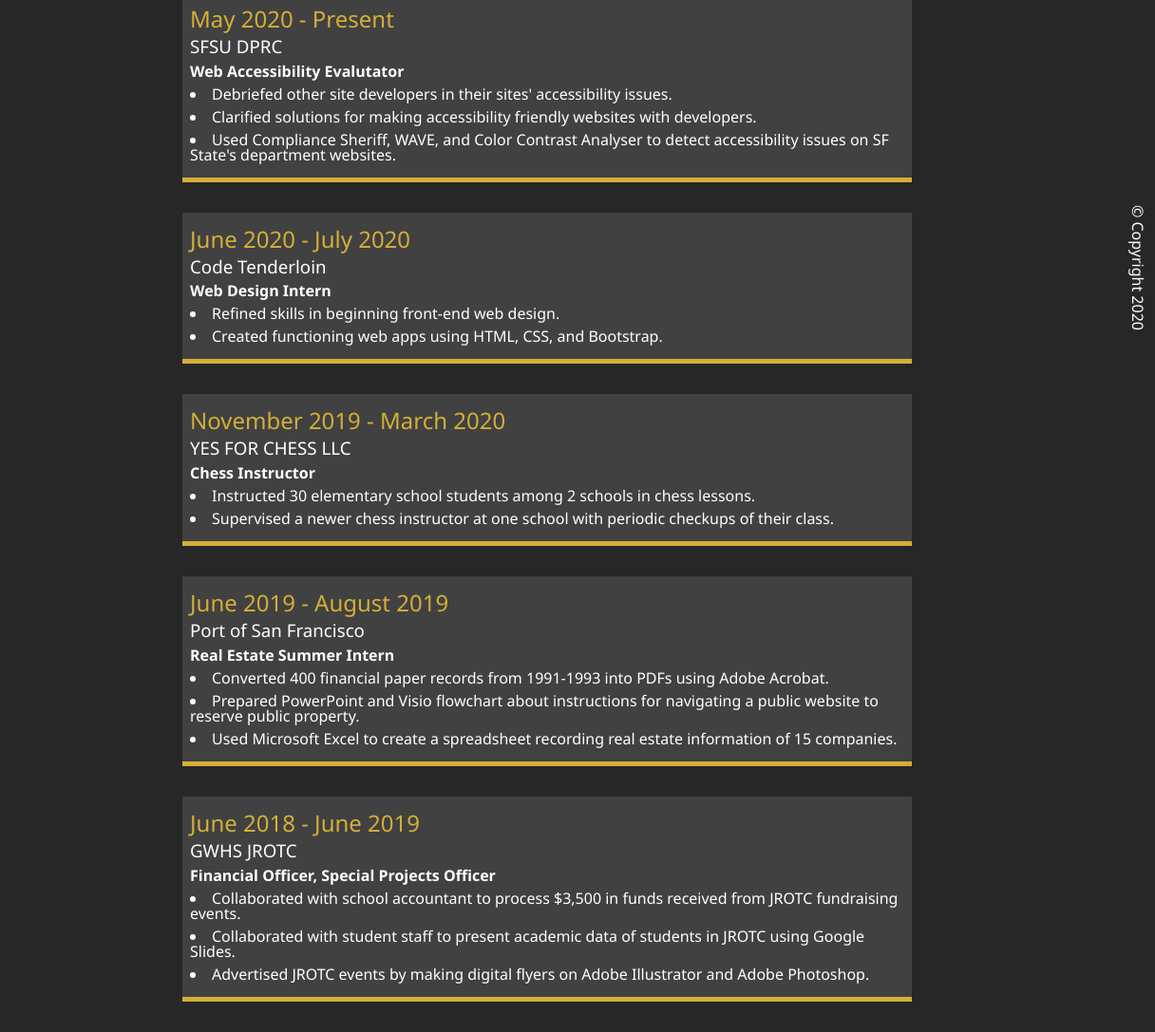
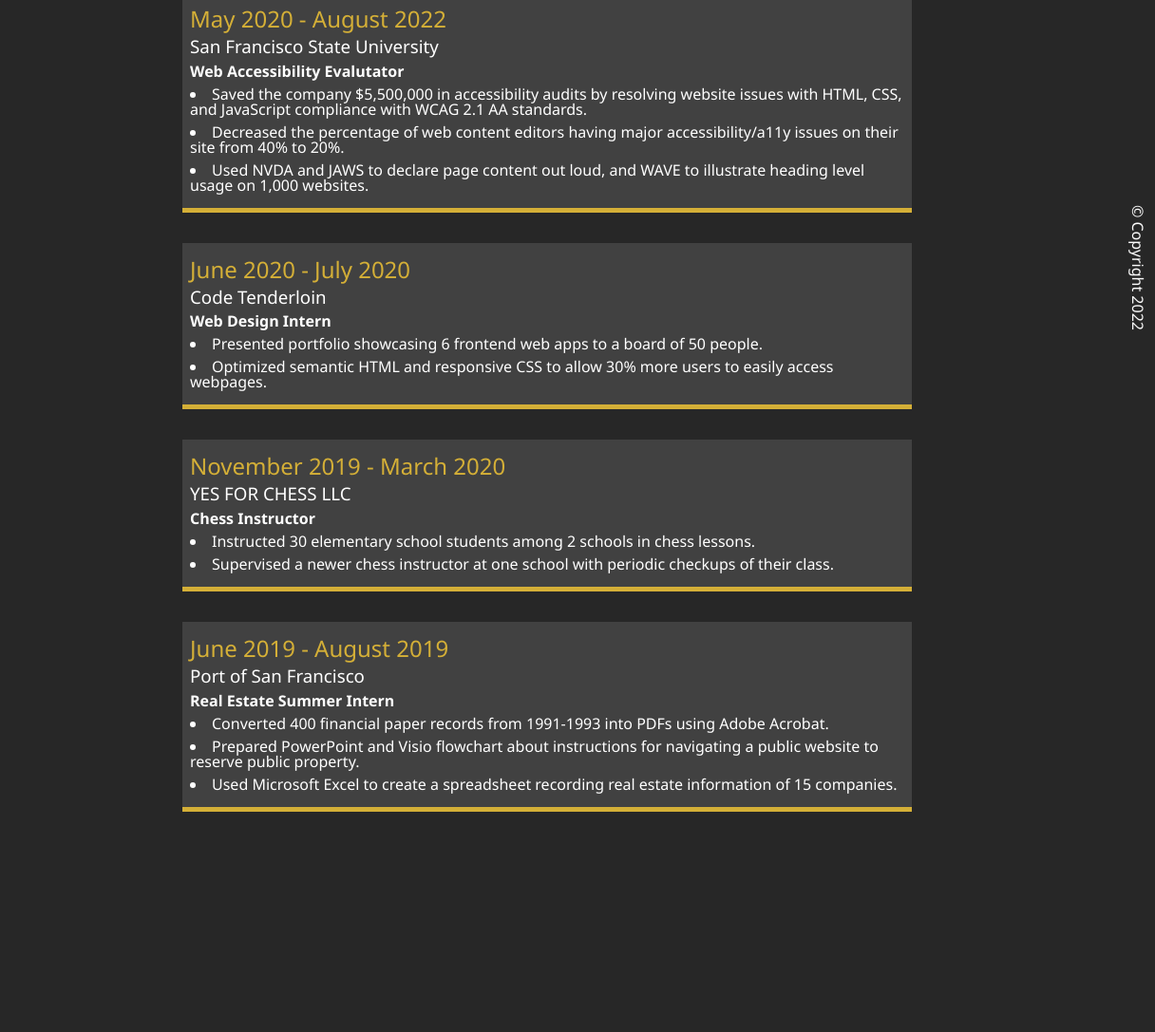
Before and after one commit to chotimmysf/portfolio-ticho, a plain HTML site: page work.html in a window 1280 px wide. Shown: the part 440-1527 px from the top of the page at 95% size, 64-1280 px from the left. After the commit the page ends 1327 px from the top, so only its background shows below. Drawn offline with Linux system fonts and the light colour scheme.

Commit message:
Updated with React Project and Accessibility Summary

```diff
--- a/work.html
+++ b/work.html
@@ -37,13 +37,12 @@
           <div class="about__bio">
             <h1 class="text-secondary">BIO</h1>
             <p>
-              I'm an aspiring developer with 2 years of experience in web/UI development and 1 year experience in data science, with a focus on business technology.
-              </br>I am currently working
-              towards 2 B.S. degrees in Information Systems and Decision Sciences at San Francisco State
+              I'm an aspiring frontend developer with 2 years of experience in JavaScript and web/UI accessibility and 3 years experience of HTML and CSS.
+              </br>I currently possess a Bachelor's degree in Information Systems from San Francisco State
               University. </br>I live in San Francisco, California, and I’m currently
-              taking online courses on full stack development, data science, and data structures and algorithms.
+              taking online courses on frontend development, full stack development, and data structures and algorithms.
               </br>I am
-              actively searching for onsite opportunities for new grad roles and internships at the moment.
+              actively searching for onsite opportunities for new grad and junior frontend roles at the moment.
               Recruiters, you may contact me through email at
               chotimmysf@gmail.com.
             </p>
@@ -52,20 +51,20 @@
 
         <div class="jobs">
           <div class="jobs__job">
-            <h2 class="text-secondary">May 2020 - Present</h2>
-            <h3>SFSU DPRC</h3>
+            <h2 class="text-secondary">May 2020 - August 2022</h2>
+            <h3>San Francisco State University</h3>
             <h4>Web Accessibility Evalutator</h4>
             <li class="job-text">
-              Debriefed other site developers in their sites' accessibility
-              issues.
+              Saved the company $5,500,000 in accessibility audits by
+              resolving website issues with HTML, CSS, and JavaScript compliance with WCAG 2.1 AA standards.
             </li>
             <li class="job-text">
-              Clarified solutions for making accessibility friendly websites
-              with developers.
+              Decreased the percentage of web content editors having major accessibility/a11y issues
+              on their site from 40% to 20%.
             </li>
             <li class="job-text">
-              Used Compliance Sheriff, WAVE, and Color Contrast Analyser to
-              detect accessibility issues on SF State's department websites.
+              Used NVDA and JAWS to declare page content out loud, and WAVE to illustrate
+              heading level usage on 1,000 websites.
             </li>
           </div>
           <div class="jobs__job">
@@ -73,10 +72,10 @@
             <h3>Code Tenderloin</h3>
             <h4>Web Design Intern</h4>
             <li class="job-text">
-              Refined skills in beginning front-end web design.
+              Presented portfolio showcasing 6 frontend web apps to a board of 50 people.
             </li>
             <li class="job-text">
-              Created functioning web apps using HTML, CSS, and Bootstrap.
+              Optimized semantic HTML and responsive CSS to allow 30% more users to easily access webpages.
             </li>
           </div>
           <div class="jobs__job">
@@ -111,25 +110,6 @@
               </li>
             </p>
           </div>
-          <div class="jobs__job">
-            <h2 class="text-secondary">June 2018 - June 2019</h2>
-            <h3>GWHS JROTC</h3>
-            <h4>Financial Officer, Special Projects Officer</h4>
-            <p>
-              <li class="job-text">
-                Collaborated with school accountant to process $3,500 in funds
-                received from JROTC fundraising events.
-              </li>
-              <li class="job-text">
-                Collaborated with student staff to present academic data of
-                students in JROTC using Google Slides.
-              </li>
-              <li class="job-text">
-                Advertised JROTC events by making digital flyers on Adobe
-                Illustrator and Adobe Photoshop.
-              </li>
-            </p>
-          </div>
         </div>
 
         <div class="social-icons">
@@ -141,7 +121,7 @@
           </a>
         </div>
 
-        <footer>&copy; Copyright 2020</footer>
+        <footer>&copy; Copyright 2022</footer>
       </section>
     </main>
 
```
Also changed, not shown: contact.html (+2 -2 lines), index.html (+3 -3 lines), projects.html (+13 -13 lines), img/burmasden.png (deleted), 2 other files.
